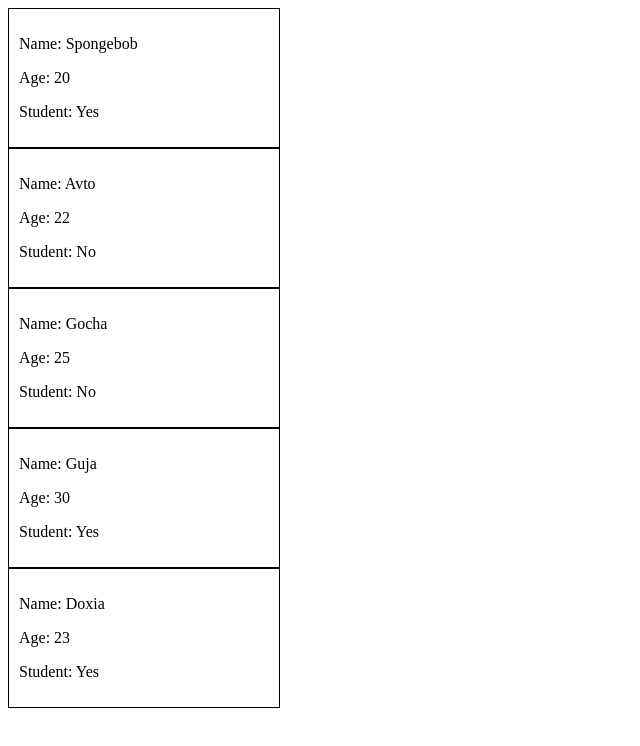
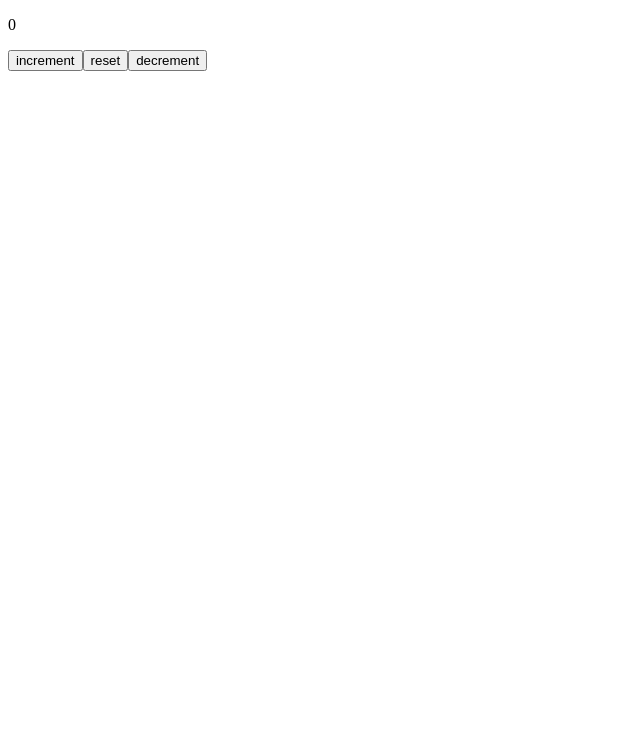
Before and after one commit to NikolozKapanadzee/React-Recall, a React (Vite) app: page / in a window 1280 px wide. Shown: the top 746 px of the page, without its empty margins (0-640 px from the left). Built offline with nearby package versions, Linux system fonts and the light colour scheme.

Commit message:
feat: useState recall

```diff
--- a/src/App.tsx
+++ b/src/App.tsx
@@ -1,15 +1,7 @@
-import Student from "./Student";
+import MyComponent from "./MyComponent";
 
 function App() {
-  return (
-    <>
-      <Student name="Spongebob" age={20} isStudent={true} />
-      <Student name="Avto" age={22} isStudent={false} />
-      <Student name="Gocha" age={25} isStudent={false} />
-      <Student name="Guja" age={30} isStudent={true} />
-      <Student name="Doxia" age={23} isStudent={true} />
-    </>
-  );
+  return <MyComponent />;
 }
 
 export default App;
--- /dev/null
+++ b/src/MyComponent.tsx
@@ -0,0 +1,26 @@
+import { useState } from "react";
+
+function MyComponent() {
+  const [count, setCount] = useState<number>(0);
+  const increment = () => {
+    setCount(count + 1);
+  };
+  const reset = () => {
+    setCount(0);
+  };
+  const decrement = () => {
+    setCount(count - 1);
+  };
+
+  return (
+    <>
+      <div className="wrapper">
+        <p>{count}</p>
+        <button onClick={increment}>increment</button>
+        <button onClick={reset}>reset</button>
+        <button onClick={decrement}>decrement</button>
+      </div>
+    </>
+  );
+}
+export default MyComponent;
--- a/src/Student.tsx
+++ /dev/null
@@ -1,10 +0,0 @@
-function Student(props: any) {
-  return (
-    <div className="student-div">
-      <p>Name: {props.name}</p>
-      <p>Age: {props.age}</p>
-      <p>Student: {props.isStudent ? "Yes" : "No"}</p>
-    </div>
-  );
-}
-export default Student;
```
